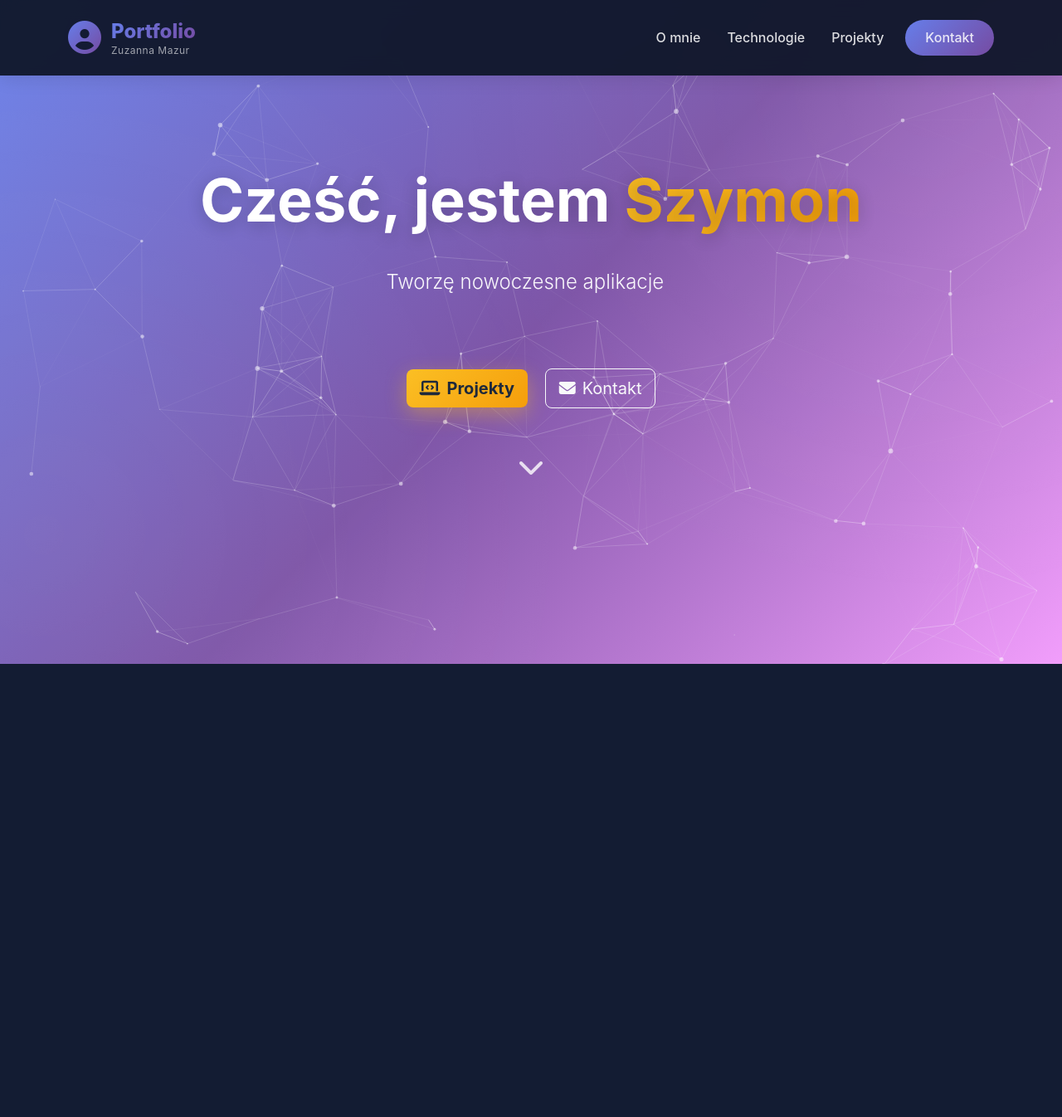
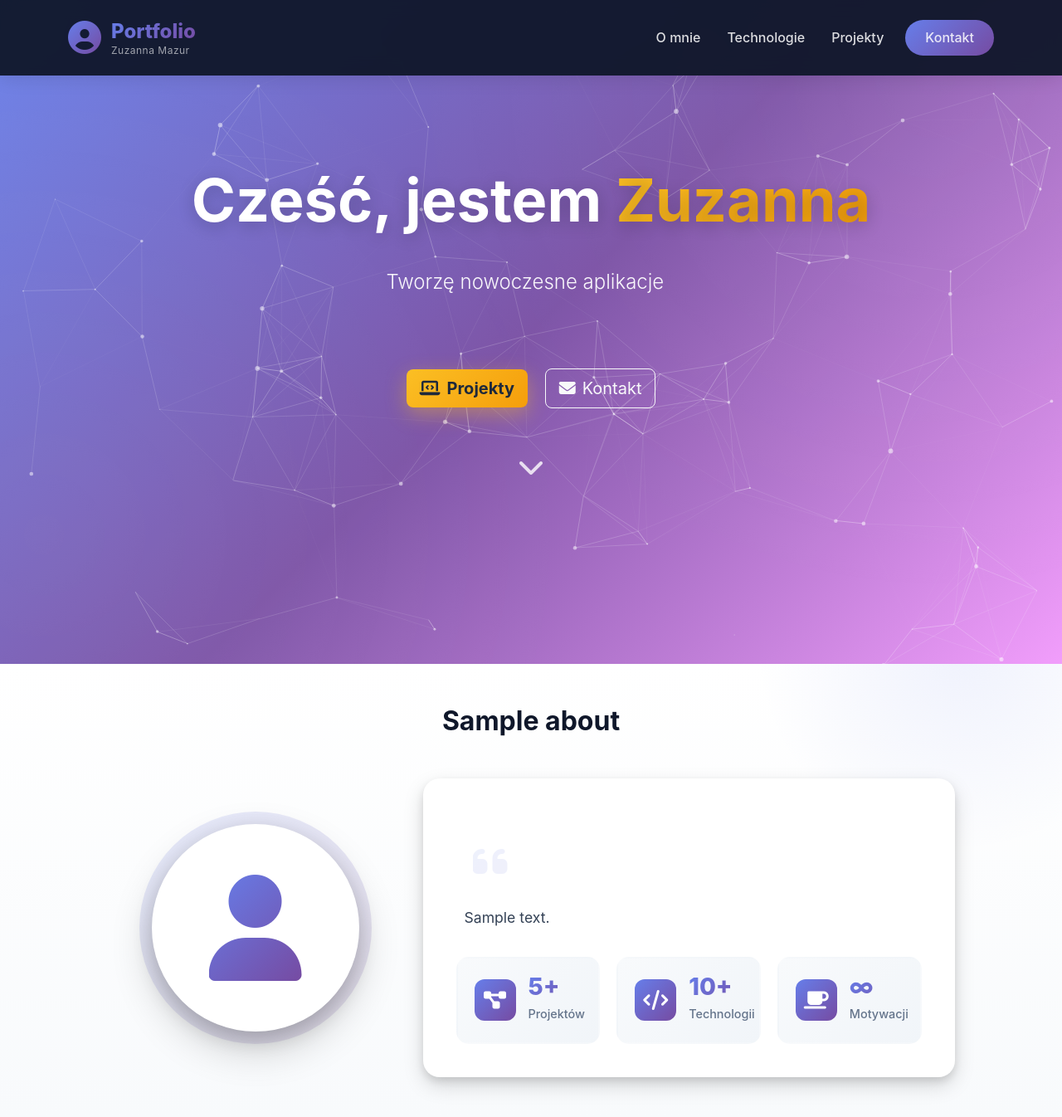
Before and after one commit to zuzmaz23/portfolio-website-project1, a Django app: template portfolio/templates/portfolio/home.html in a window 1280 px wide. Shown: the whole page at 83% size. Before the commit the page ends 800 px from the top, so only its background shows below. Run offline with Django 3.2, Linux system fonts and the light colour scheme; the template is opened without the code that fills it: most values are stand-ins (such as "Sample title", 1, 10 or a date in 2020).

Commit message:
add about section style

```diff
--- a/portfolio/models.py
+++ b/portfolio/models.py
@@ -8,6 +8,10 @@ class About(models.Model):
     class Meta:
         verbose_name = "O mnie"
         verbose_name_plural = "O mnie"
+
+    def __str__(self):
+        return self.title
+
 
     @classmethod
     def get_about(cls):
--- a/portfolio/static/portfolio/css/style.css
+++ b/portfolio/static/portfolio/css/style.css
@@ -281,3 +281,150 @@ h1, h2, h3, h4, h5, h6 {
         transform: translateY(-10px);
     }
 }
+
+#about{
+    background: linear-gradient(180deg, #ffffff 0%, #f8fafc 100%);
+    position: relative;
+    overflow: hidden;
+}
+#about::before{
+    content: '';
+    position: absolute;
+    top: -50%;
+    right: -10%;
+    width: 500px;
+    height: 500px;
+    background: radial-gradient(circle, rgba(102,126,234,0.1)0%, transparent 70%);
+    border-radius: 50%;
+
+}
+.about-image-wrapper{
+    position: relative;
+    display: flex;
+    justify-content: center;
+    align-items: center;
+    height: 350px;
+}
+.about-image-decoration{
+    position: absolute;
+    width: 280px;
+    height: 280px;
+    background: var(--gradient-primary);
+    border-radius: 50%;
+    opacity: 0.15;
+    animation: puls 3s ease-in-out infinite;
+}
+@keyframes pulse {
+    0%, 100%{
+        transform: scale(1);
+        opacity: 0.15;
+    }
+    50%{
+        transform: scale(1.1);
+    }
+}
+.about-avatar{
+    position: relative;
+    width: 250px;
+    height: 250px;
+    background: white;
+    border-radius: 50%;
+    display: flex;
+    align-items: center;
+    justify-content: center;
+    box-shadow: var(--shadow-xl);
+    z-index: 2;
+    border: solid 8px white;
+
+}
+.about-avatar i {
+    font-size: 8rem;
+    background: var(--gradient-primary);
+    -webkit-background-clip: text;
+    -webkit-text-fill-color: transparent;
+    background-clip: text;
+}
+.about-content{
+    background: white;
+    padding: 40px;
+    border-radius: 20px;
+    box-shadow: var(--shadow-lg);
+    transition: all var(--transition-speed) var(--transition-smooth);
+    position: relative;
+}
+.about-quote{
+    position: relative;
+    top: 20px;
+    left: 20px;
+    font-size: 3rem;
+    opacity: 0.1;
+    background: var(--gradient-primary);
+    -webkit-background-clip: text;
+    -webkit-text-fill-color: transparent;
+    background-clip: text;
+}
+.about-content p{
+    font-size: 1.1rem;
+    line-height: 1.9;
+    color: var(--text-color);
+    padding-left: 10px;
+    margin-bottom: 30px;
+}
+.about-stats{
+    display: flex;
+    gap: 20px;
+    margin-top: 30px;
+    flex-wrap: wrap;
+}
+
+.stat-item{
+    flex: 1;
+    min-width: 140px;
+    background: linear-gradient(135deg, #f8fafc 0%, #f1f5f9 100%);
+    padding: 20px;
+    border-radius: 15px;
+    display: flex;
+    align-items: center;
+    gap: 15px;
+    transition: all var(--transition-speed) var(--transition-smooth);
+    border: 2px solid transparent;
+
+}
+.stat-item:hover{
+    transform: translateY(-5px);
+    border-color: var(--primary-color);
+    background: white;
+    box-shadow: var(--shadow-md);
+}
+.stat-icon{
+    width: 50px;
+    height: 50px;
+    border-radius: 12px;
+    background: var(--gradient-primary);
+    display: flex;
+    align-items: center;
+    justify-content: center;
+    flex-shrink: 0;
+}
+.stat-icon i{
+    font-size: 1.5rem;
+    color: white;
+}
+.stat-info h4{
+    margin: 0;
+    font-size: 1.8rem;
+    font-weight: 800;
+    background: var(--gradient-primary);
+    line-height: 1;
+    -webkit-background-clip: text;
+    -webkit-text-fill-color: transparent;
+    background-clip: text;
+
+}
+.stat-info p{
+    margin: 5px 0 0 ;
+    font-size: 0.9rem;
+    color: var(--text-light);
+    font-weight: 500;
+    padding-left: 0;
+}
--- a/portfolio/templates/portfolio/home.html
+++ b/portfolio/templates/portfolio/home.html
@@ -52,7 +52,7 @@
         <div class="container text-center text-white position-relative">
             <div class="hero-content">
                 <h1 class="display-1 fw-bold mb-4 animate-fade-in">
-                    Cześć, jestem <span class="gradient-text">Szymon</span>
+                    Cześć, jestem <span class="gradient-text">Zuzanna</span>
                 </h1>
                 <div class="typing-container mb-5">
                     <p class="lead typing-text">
@@ -77,6 +77,59 @@
         </div>
     </header>
 
+    <section id="about" class="py-5">
+        <div class="container">
+            <h2 class="text-center mb-5 section-title">{{ about.title }}</h2>
+            <div class="row justify-content-center align-items-center">
+                <div class="col-lg-4 mb-4 mb-lg-0">
+                    <div class="about-image-wrapper">
+                        <div class="about-image-decoration"></div>
+                        <div class="about-avatar">
+                            <i class="fa-solid fa-user"></i>
+                        </div>
+                    </div>
+                </div>
+                <div class="col-lg-7">
+                    <div class="about-content">
+                        <div class="about-quote">
+                            <i class="fas fa-quote-left"></i>
+                        </div>
+                        <p class="lead">{{ about.content|linebreaks }}</p>
+                        <div class="about-stats">
+                            <div class="stat-item">
+                                <div class="stat-icon">
+                                    <i class="fas fa-project-diagram"></i>
+                                </div>
+                                <div class="stat-info">
+                                    <h4>5+</h4>
+                                    <p>Projektów</p>
+                                </div>
+                            </div>
+                            <div class="stat-item">
+                                <div class="stat-icon">
+                                    <i class="fas fa-code"></i>
+                                </div>
+                                <div class="stat-info">
+                                    <h4>10+</h4>
+                                    <p>Technologii</p>
+                                </div>
+                            </div>
+                            <div class="stat-item">
+                                <div class="stat-icon">
+                                    <i class="fas fa-coffee"></i>
+                                </div>
+                                <div class="stat-info">
+                                    <h4>∞</h4>
+                                    <p>Motywacji</p>
+                                </div>
+                            </div>
+                        </div>
+                    </div>
+                </div>
+            </div>
+        </div>
+    </section>
+
     <!-- Bootstrap Bundle with Popper -->
     <script src="https://cdn.jsdelivr.net/npm/bootstrap@5.3.2/dist/js/bootstrap.bundle.min.js"></script>
     <!-- Particles.js -->
```
